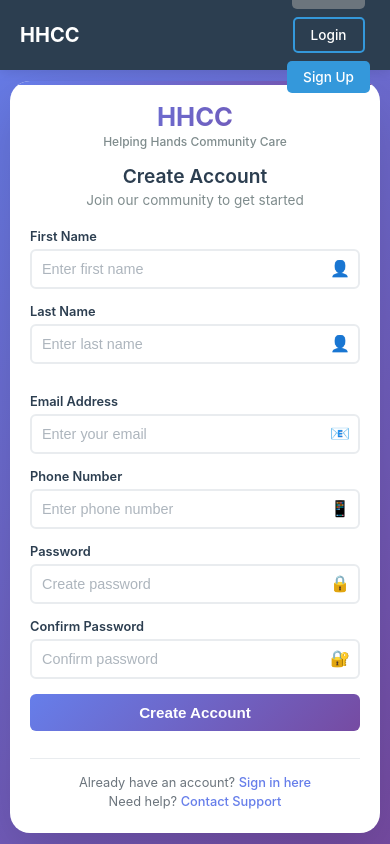
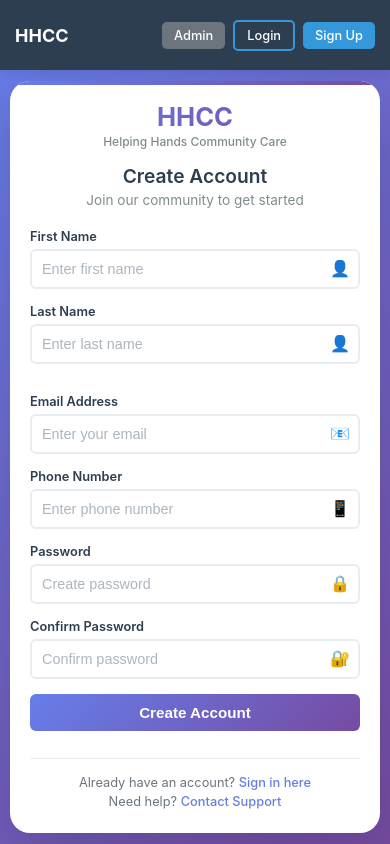
Before and after one commit to Pradhnyesh/HHCC, an Angular app: page /signup in a window 390 px wide. Built offline with nearby package versions, Linux system fonts and the light colour scheme.

Commit message:
commit to make nav bar buttons responsive for small screen

```diff
--- a/src/app/app.component.css
+++ b/src/app/app.component.css
@@ -129,14 +129,22 @@ body {
 }
 
 @media screen and (max-width: 480px) {
+  .navbar {
+    padding: 0 15px;
+  }
+
   .navbar-actions {
-    flex-direction: column;
     gap: 8px;
   }
 
   .btn {
-    padding: 8px 16px;
-    font-size: 0.85rem;
-    min-width: 70px;
+    padding: 6px 12px;
+    font-size: 0.8rem;
+    min-width: 60px;
+    text-align: center;
+  }
+
+  .logo {
+    font-size: 18px;
   }
 }
```
